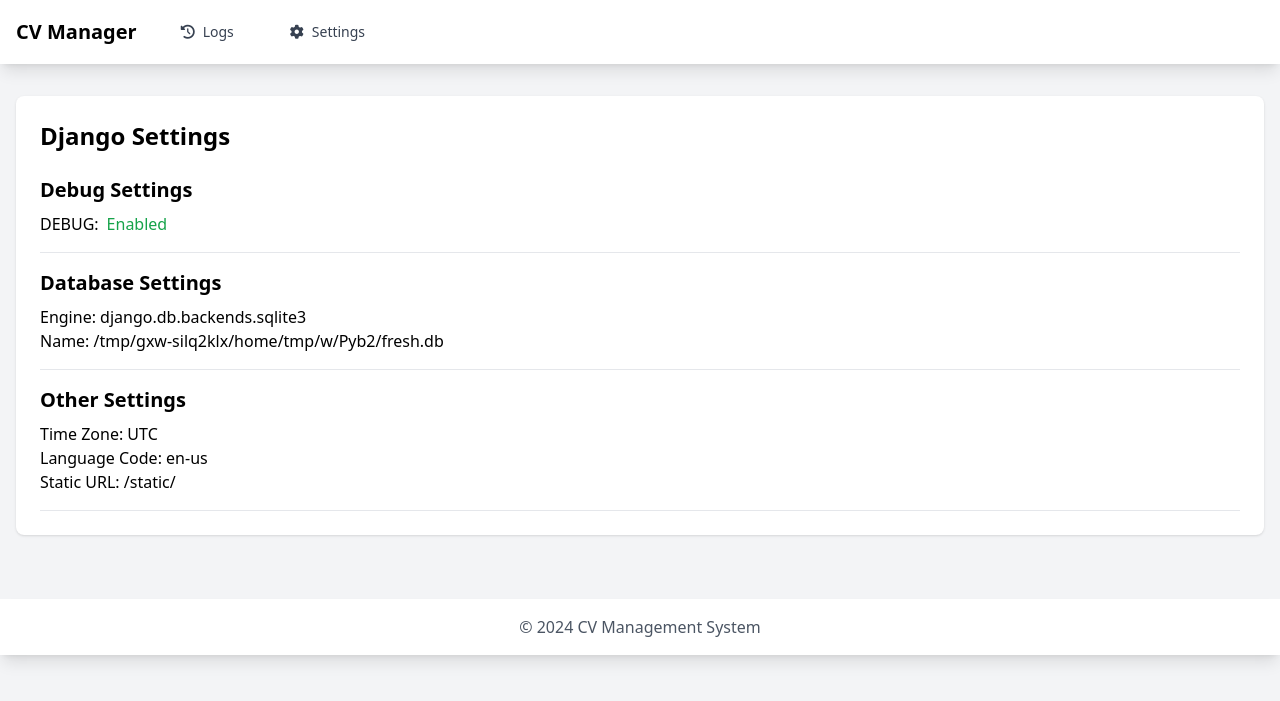
After one commit to Shamsullo/DTEAM-django-practical-test, a Django app: page /settings/ in a window 1280 px wide. The commit adds this page. Shown: the top 701 px of the page. Run offline with Django 5.2, Linux system fonts and the light colour scheme; data comes from the database, SQL or seed files in the repository; some libraries are stand-ins or nearby versions.

Commit message:
Task 5. Add settings view and template to display Django settings.
Introduced a `SettingsView` and corresponding template (`settings.html`) to render key Django settings for debugging and informational purposes. Added a context processor to make settings globally accessible in templates and updated navigation to include a link to the settings page.

```diff
--- /dev/null
+++ b/CVProject/context_processors.py
@@ -0,0 +1,6 @@
+from django.conf import settings
+
+
+def settings_context(request):
+    """Context processor that provides Django settings to all templates."""
+    return {'settings': settings}
--- a/CVProject/settings.py
+++ b/CVProject/settings.py
@@ -48,6 +48,7 @@ TEMPLATES = [
                 'django.template.context_processors.request',
                 'django.contrib.auth.context_processors.auth',
                 'django.contrib.messages.context_processors.messages',
+                'CVProject.context_processors.settings_context',
             ],
         },
     },
--- a/CVProject/urls.py
+++ b/CVProject/urls.py
@@ -1,9 +1,12 @@
 from django.contrib import admin
 from django.urls import include, path
+
+from CVProject.views import SettingsView
 
 urlpatterns = [
     path('admin/', admin.site.urls),
     path('', include('main.urls')),
     path('audit/', include('audit.urls')),
     path('api/', include('main.api.urls'), name='api_cv'),
+    path('settings/', SettingsView.as_view(), name='settings'),
 ]
--- /dev/null
+++ b/CVProject/views.py
@@ -0,0 +1,5 @@
+from django.views.generic import TemplateView
+
+
+class SettingsView(TemplateView):
+    template_name = 'settings.html'
--- a/templates/base.html
+++ b/templates/base.html
@@ -21,6 +21,12 @@
                         <i class="fas fa-history mr-2"></i>Logs
                     </a>
                 </div>
+                <div class="flex items-center">
+                    <a href="/settings/"
+                       class="px-3 py-2 rounded-md text-sm font-medium text-gray-700 hover:text-gray-900 hover:bg-gray-100">
+                        <i class="fas fa-cog mr-2"></i>Settings
+                    </a>
+                </div>
             </div>
         </div>
     </div>
--- /dev/null
+++ b/templates/settings.html
@@ -0,0 +1,34 @@
+{% extends "base.html" %}
+
+{% block content %}
+    <div class="bg-white shadow rounded-lg p-6">
+        <h1 class="text-2xl font-bold mb-6">Django Settings</h1>
+
+        <div class="space-y-4">
+            <div class="border-b pb-4">
+                <h2 class="text-xl font-semibold mb-2">Debug Settings</h2>
+                <p class="flex items-center">
+                    <span class="font-medium mr-2">DEBUG:</span>
+                    {% if settings.DEBUG %}
+                        <span class="text-green-600">Enabled</span>
+                    {% else %}
+                        <span class="text-red-600">Disabled</span>
+                    {% endif %}
+                </p>
+            </div>
+
+            <div class="border-b pb-4">
+                <h2 class="text-xl font-semibold mb-2">Database Settings</h2>
+                <p><span class="font-medium">Engine:</span> {{ settings.DATABASES.default.ENGINE }}</p>
+                <p><span class="font-medium">Name:</span> {{ settings.DATABASES.default.NAME }}</p>
+            </div>
+
+            <div class="border-b pb-4">
+                <h2 class="text-xl font-semibold mb-2">Other Settings</h2>
+                <p><span class="font-medium">Time Zone:</span> {{ settings.TIME_ZONE }}</p>
+                <p><span class="font-medium">Language Code:</span> {{ settings.LANGUAGE_CODE }}</p>
+                <p><span class="font-medium">Static URL:</span> {{ settings.STATIC_URL }}</p>
+            </div>
+        </div>
+    </div>
+{% endblock %}
```
